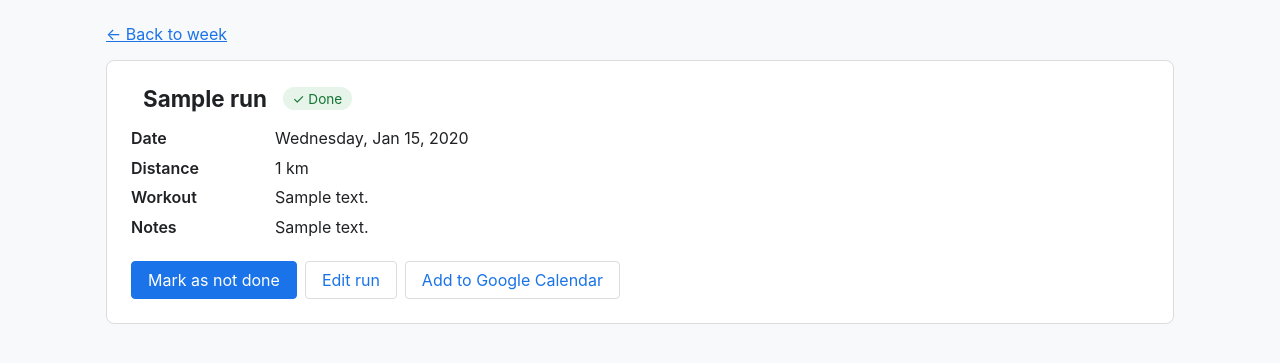
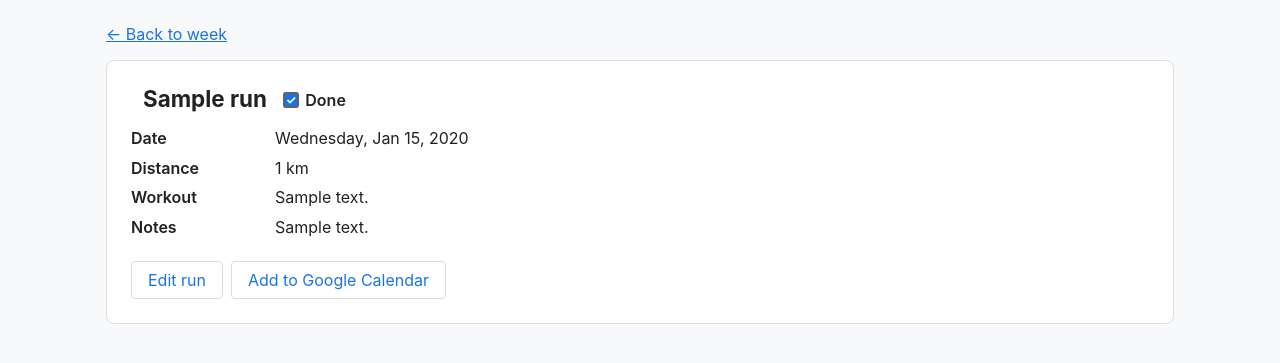
Before and after one commit to HaoSophareth/cs162-ai-app, a Flask app: page /run/1 in a window 1280 px wide. Shown: the part 46-409 px from the top of the page. Run offline with Flask 3, Linux system fonts and the light colour scheme; a user stored in the database is signed in; tables that the repository leaves empty hold one stand-in row (values such as "Sample post").

Commit message:
Build 2: done checkbox, crossed-out done runs, no color legend (re-prompt)

```diff
--- a/engineering_build/main.py
+++ b/engineering_build/main.py
@@ -260,4 +260,9 @@ def toggle_done(run_id):
     run = get_user_run(run_id)
     run.done = not run.done
     db.session.commit()
-    return redirect(url_for("main.run_detail", run_id=run.id))
+    # Go back to the page the checkbox was on. Only local paths are allowed, so the
+    # form can't be used to send someone to another site.
+    back = request.form.get("next", "")
+    if not back.startswith("/") or back.startswith(("//", "/\\")):
+        back = url_for("main.run_detail", run_id=run.id)
+    return redirect(back)
--- a/engineering_build/static/style.css
+++ b/engineering_build/static/style.css
@@ -1,4 +1,4 @@
-/* Run-type colors are defined once here and reused by cards, legend and detail page. */
+/* Run-type colors are defined once here and reused by cards and the detail page. */
 .run-easy      { --run-color: #4caf50; --run-bg: #e8f5e9; }
 .run-long      { --run-color: #1e88e5; --run-bg: #e3f2fd; }
 .run-tempo     { --run-color: #fb8c00; --run-bg: #fff3e0; }
@@ -132,19 +132,57 @@ legend { font-weight: 600; padding: 0 0.3rem; }
 .today .day-number { background: #1a73e8; color: #fff; }
 
 .run-card {
-  display: block;
+  display: flex;
+  align-items: flex-start;
+  gap: 0.4rem;
   padding: 0.5rem;
   margin-bottom: 0.5rem;
   border-left: 4px solid var(--run-color);
   border-radius: 4px;
   background: var(--run-bg);
-  color: #202124;
-  text-decoration: none;
+  /* Leaves room above the card when a checkbox click brings you back to it. */
+  scroll-margin-top: 10rem;
 }
 .run-card:hover { filter: brightness(0.96); }
-.run-card.done { opacity: 0.6; }
+.run-card form { margin: 0; }
+.run-link { flex: 1; min-width: 0; color: #202124; text-decoration: none; }
 .run-type { display: block; font-weight: 600; }
-.run-distance, .run-done { display: block; font-size: 0.85rem; }
+.run-distance { display: block; font-size: 0.85rem; }
+
+/* Done runs are crossed out and faded so the remaining work stands out. */
+.run-card.done { opacity: 0.45; }
+.run-card.done .run-link { text-decoration: line-through; }
+
+/* Without JavaScript a real checkbox can't save on click, so this is a submit
+   button drawn as a checkbox. */
+.checkbox {
+  display: inline-flex;
+  align-items: center;
+  gap: 0.4rem;
+  padding: 0;
+  font: inherit;
+  color: inherit;
+  background: none;
+  border: none;
+  cursor: pointer;
+}
+.checkbox .box {
+  display: inline-block;
+  width: 1rem;
+  height: 1rem;
+  flex-shrink: 0;
+  border: 2px solid var(--run-color, #5f6368);
+  border-radius: 3px;
+  background: #fff;
+  text-align: center;
+  font-size: 0.75rem;
+  line-height: 0.8rem;
+  color: #fff;
+}
+.checkbox.checked .box { background: var(--run-color, #1a73e8); }
+.checkbox.checked .box::after { content: "✓"; font-weight: 700; }
+.checkbox:focus-visible .box { outline: 2px solid #1a73e8; outline-offset: 2px; }
+.checkbox.labeled { font-weight: 600; }
 
 /* Month view: a narrow week-number column, then 7 day columns. */
 .month-grid {
@@ -162,15 +200,14 @@ legend { font-weight: 600; padding: 0 0.3rem; }
 .month-cell .day-number { display: block; font-size: 0.85rem; width: 1.6rem; height: 1.6rem; line-height: 1.6rem; margin: 0 auto 0.3rem; }
 .month-cell.other-month { background: #f8f9fa; }
 .month-cell.other-month .day-number { color: #9aa0a6; }
-.run-card.compact { padding: 0.15rem 0.35rem; margin-bottom: 0.25rem; font-size: 0.75rem; white-space: nowrap; overflow: hidden; text-overflow: ellipsis; }
-
-.legend { display: flex; gap: 1rem; margin-top: 1rem; font-size: 0.85rem; }
-.legend-item { padding-left: 0.5rem; border-left: 12px solid var(--run-color); }
+.run-card.compact { align-items: center; gap: 0.3rem; padding: 0.15rem 0.35rem; margin-bottom: 0.25rem; font-size: 0.75rem; }
+.run-card.compact .run-link { white-space: nowrap; overflow: hidden; text-overflow: ellipsis; }
+.run-card.compact .checkbox .box { width: 0.8rem; height: 0.8rem; font-size: 0.6rem; line-height: 0.65rem; }
 
 /* Run detail */
 .run-title { display: flex; align-items: center; gap: 1rem; border-left: 6px solid var(--run-color); padding-left: 0.75rem; margin-bottom: 1rem; }
 .run-title h1 { margin: 0; }
-.badge { background: #e6f4ea; color: #137333; padding: 0.2rem 0.6rem; border-radius: 999px; font-size: 0.85rem; }
+.run-title form { margin: 0; }
 .details { display: grid; grid-template-columns: 8rem 1fr; gap: 0.6rem 1rem; margin: 0 0 1.5rem; }
 .details dt { font-weight: 600; }
 .details dd { margin: 0; white-space: pre-line; }
--- a/engineering_build/templates/run.html
+++ b/engineering_build/templates/run.html
@@ -6,7 +6,13 @@
 <div class="panel">
   <div class="run-title run-{{ run.run_type }}">
     <h1>{{ run.run_type|capitalize }} run</h1>
-    {% if run.done %}<span class="badge">✓ Done</span>{% endif %}
+    <form method="post" action="{{ url_for('main.toggle_done', run_id=run.id) }}">
+      <input type="hidden" name="next" value="{{ request.path }}">
+      <button type="submit" class="checkbox labeled {% if run.done %}checked{% endif %}" role="checkbox"
+              aria-checked="{{ 'true' if run.done else 'false' }}">
+        <span class="box"></span> Done
+      </button>
+    </form>
   </div>
 
   <dl class="details">
@@ -17,9 +23,6 @@
   </dl>
 
   <div class="actions">
-    <form method="post" action="{{ url_for('main.toggle_done', run_id=run.id) }}">
-      <button type="submit" class="button">{% if run.done %}Mark as not done{% else %}Mark as done{% endif %}</button>
-    </form>
     <a class="button secondary" href="{{ url_for('main.edit_run', run_id=run.id) }}">Edit run</a>
     <a class="button secondary" href="{{ gcal_url }}" target="_blank" rel="noopener">Add to Google Calendar</a>
   </div>
```
Also changed, not shown: engineering_build/templates/month.html (+11 -10 lines), engineering_build/templates/week.html (+13 -12 lines).
